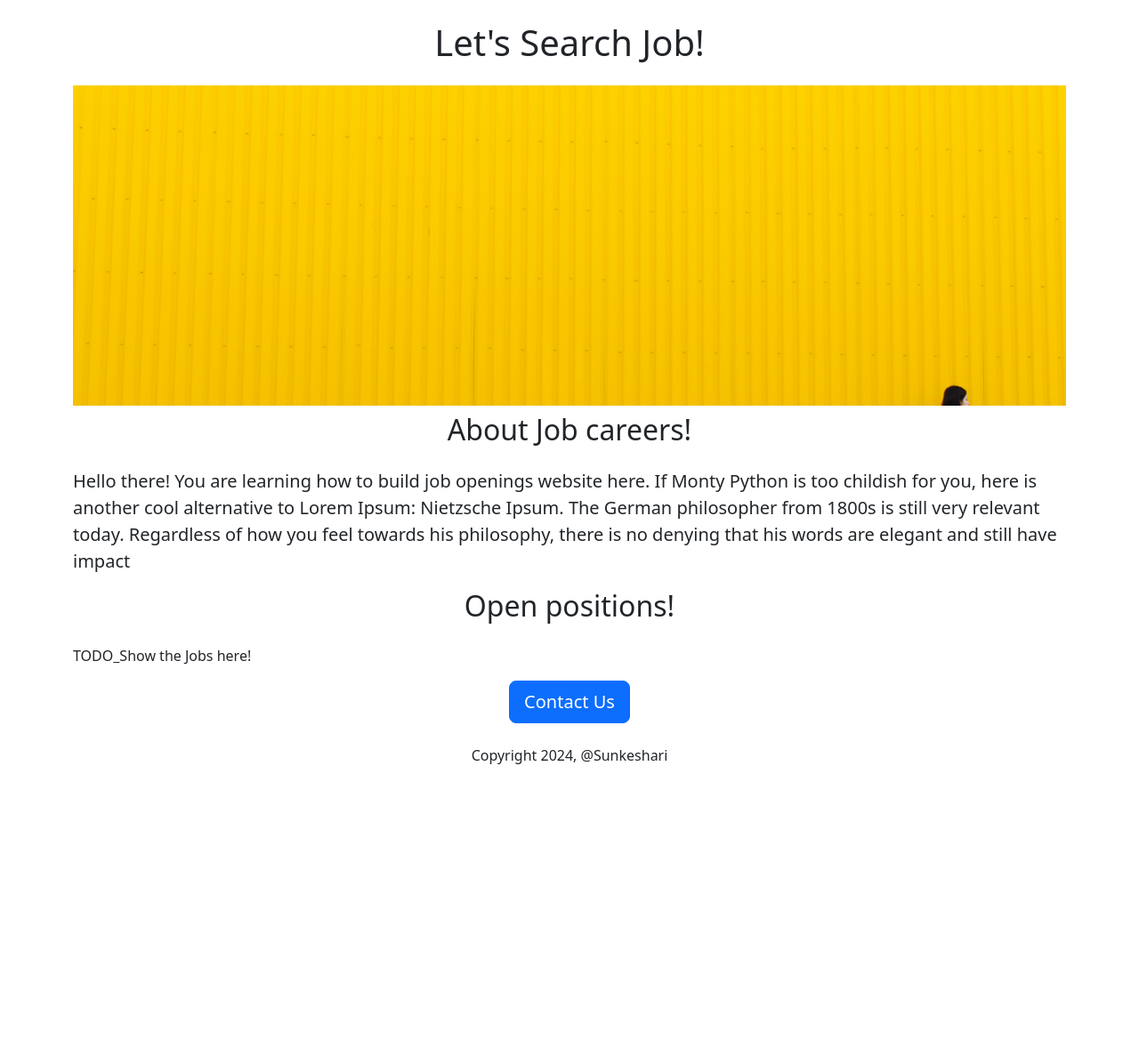
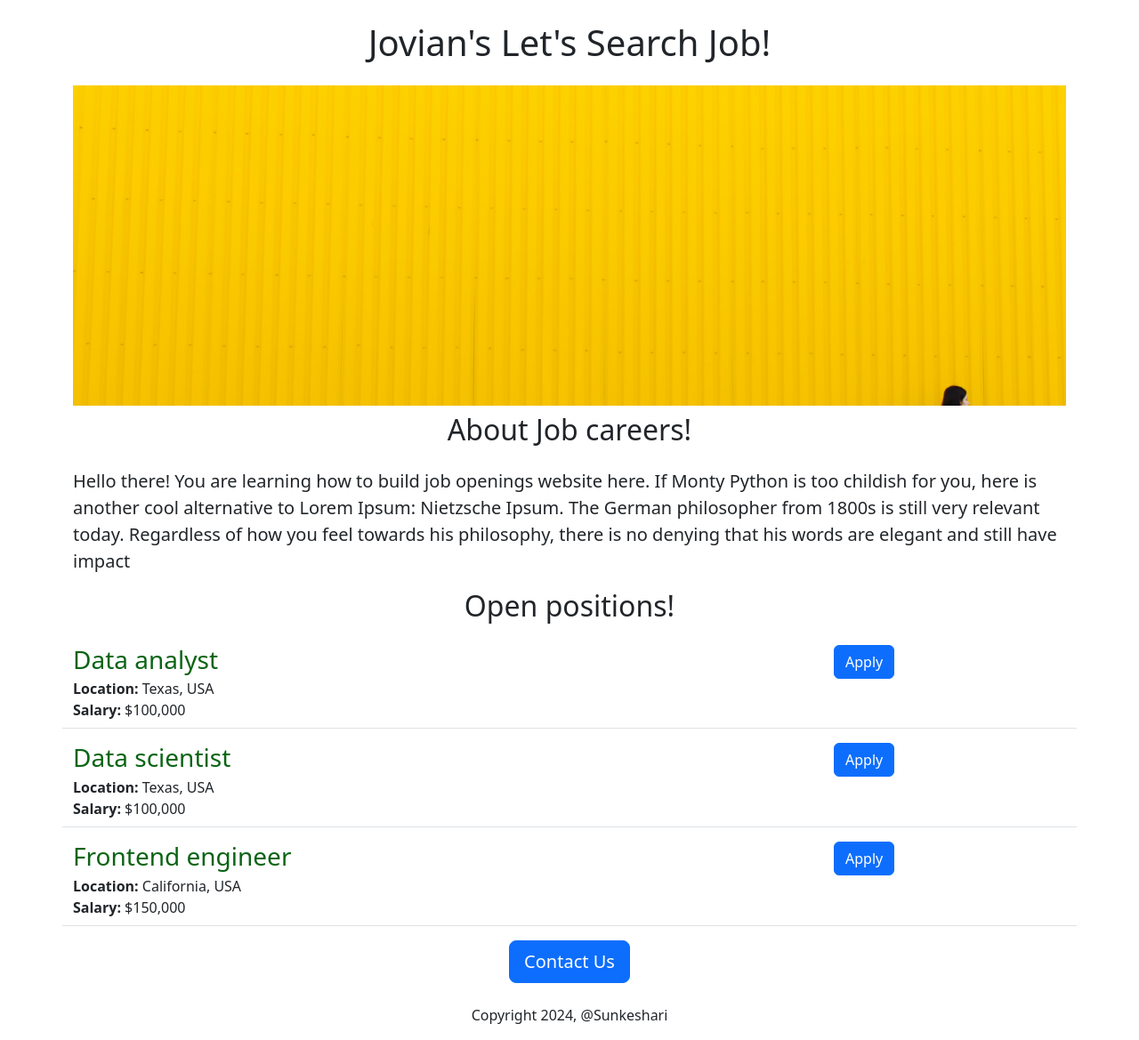
Before and after one commit to Sunkeshari/Sunkeshari-python-flask-website2, a Flask app: page / in a window 1280 px wide. Shown: the whole page at 89% size. Before the commit the page ends 859 px from the top, so only its background shows below. Run offline with Flask 3, Linux system fonts and the light colour scheme.

Commit message:
added api and dynamic data

```diff
--- a/app.py
+++ b/app.py
@@ -1,10 +1,38 @@
-from flask import Flask, render_template
+from flask import Flask, render_template,jsonify
 
 app=Flask(__name__)
 
+JOBS=[
+  {
+  "id":1,
+ 'title':'Data analyst',
+  "location":'Texas, USA',
+  "salary":'$100,000'
+},
+{
+       "id":2,
+      'title':'Data scientist',
+       "location":'Texas, USA',
+       "salary":'$100,000'
+     },
+
+    {
+      "id":1,
+     'title':'Frontend engineer',
+      "location":'California, USA',
+      "salary":'$150,000'
+    }
+
+     ]
+
 @app.route("/")
 def hello():
-  return render_template("home.html")
+  return render_template("home.html", jobs=JOBS, company_name="Jovian")
+
+@app.route("/api/jobs")
+def list_jobs():
+  return jsonify(JOBS)
+
 
 
 if __name__ == "__main__":
--- a/templates/home.html
+++ b/templates/home.html
@@ -17,7 +17,7 @@
 </head>
 <body>
   <div class="container">
-    <h1 class="text-center mt-4 mb-4" > Let's Search Job!</h1>
+    <h1 class="text-center mt-4 mb-4" > {{ company_name }}'s Let's Search Job!</h1>
     <img class="img-fluid" id="banner"src="static/job.jpg" alt="cities">
     <h2 class="text-center mt-2 mb-4">About Job careers!</h2>
     <p class="lead"> Hello there! You are learning how to build job openings website here.
@@ -31,7 +31,10 @@
 
     <h2 class="text-center mt-2 mb-4">Open positions!</h2>
     <p>
-      TODO_Show the Jobs here!
+      {% for job in jobs %}
+      {% include 'jobiem.html'%}
+      {%endfor%}
+      <!-- {{ jobs }} -->
     </p>
     <div class="text-center">
       <button class="btn btn-primary btn-lg"> Contact Us</button>
--- /dev/null
+++ b/templates/jobiem.html
@@ -0,0 +1,13 @@
+<div class="border-bottom row" style="margin-bottom:16px; padding-bottom
+  :8px;">
+  <div class="col-9">
+  <h3 style="color:rgb(10,100,20); margin-bottom:4px;">{{ job['title'] }}</h3>
+  <div> <b>Location:</b> {{ job['location'] }}</div>
+  {% if "salary in job"%}
+  <div> <b>Salary:</b> {{ job['salary'] }}</div>
+{% endif %}
+    </div>
+  <div class='col-3'>
+  <button type="button" class="btn btn-primary">Apply</button>
+    </div>
+  </div>
```
